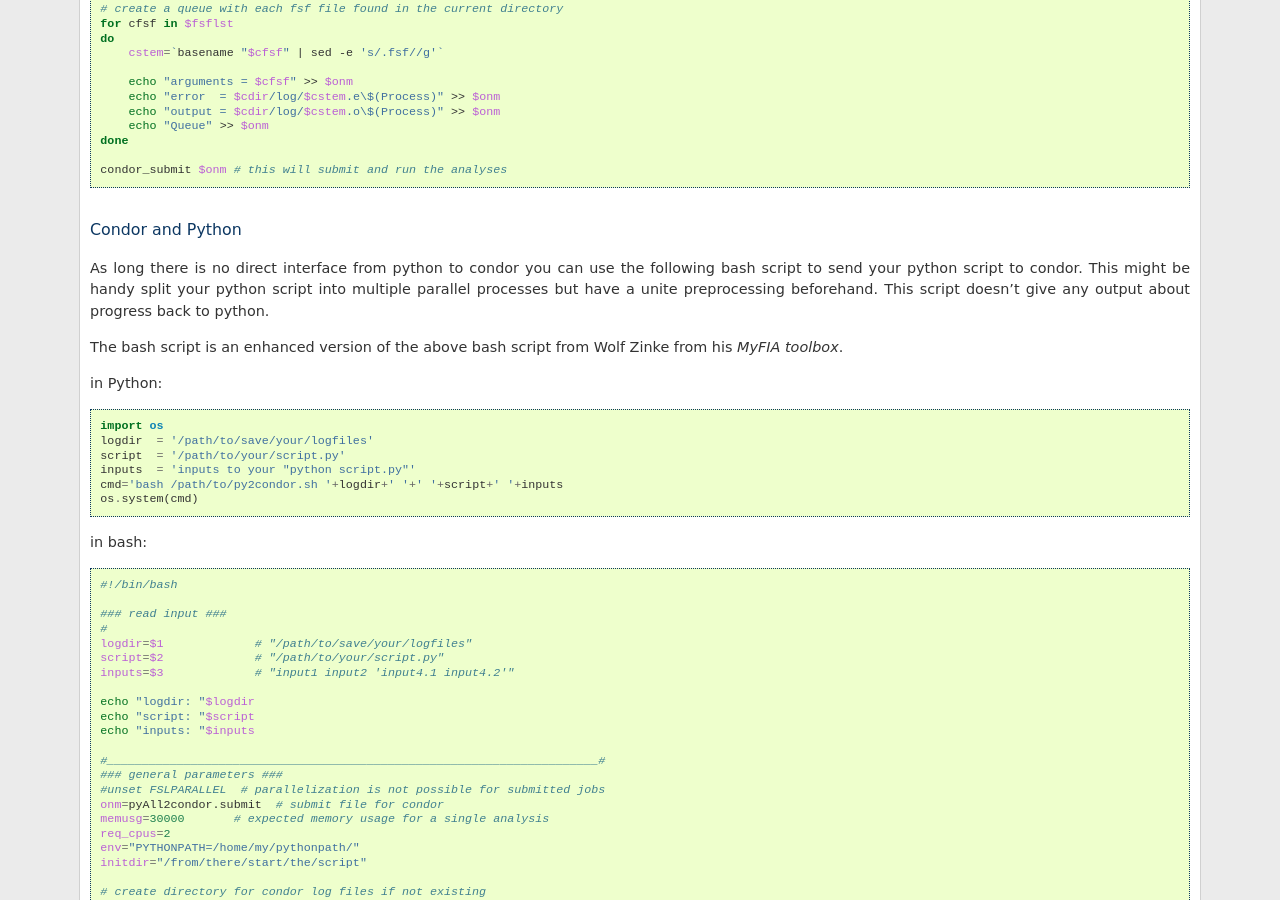
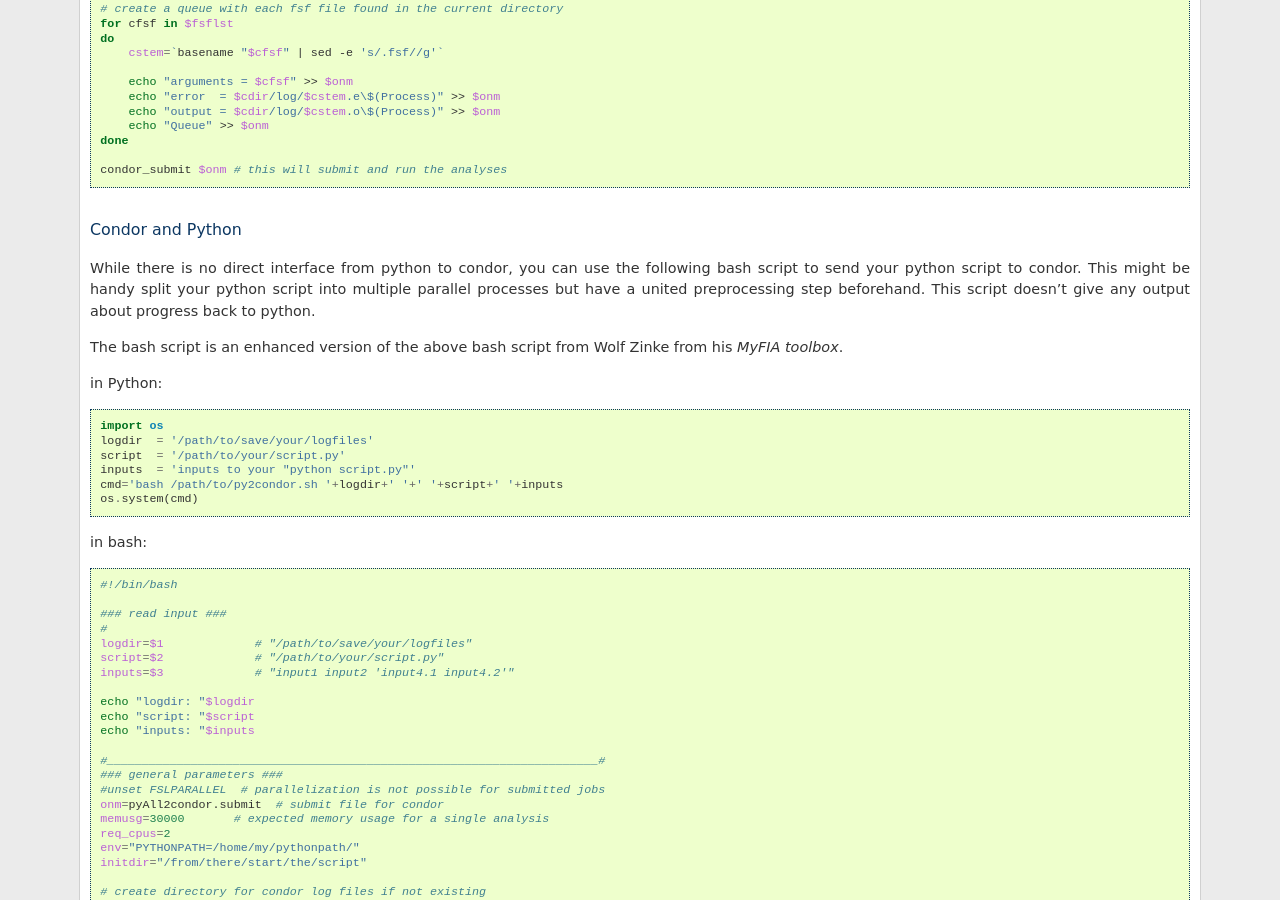
Before and after one commit to psychoinformatics-de/ipsy-docs, a Sphinx documentation site: the page built from source/userdoc/condor.rst, in a window 1280 px wide and 900 px high, scrolled down 1548 px. Built offline with Sphinx 7.4.7, drawn with Linux system fonts in a browser that asks for light colours; formulas are drawn with MathJax 3; some of the changed text lies outside the part shown.

Commit message:
Line-break fixes. Small changes

```diff
--- a/source/userdoc/condor.rst
+++ b/source/userdoc/condor.rst
@@ -53,25 +53,28 @@
 
 condor_qsub
 -----------
-The version of Condor running on Medusa has a few features that are not described in
-the Condor manual. One of particular note is ``condor_qsub``. This command (somewhat)
-emulates the ``qsub`` command of the widely used Sun GridEngine. Run ``man condor_qsub``
-in a terminal on Medusa for its documentation.
+The version of Condor running on Medusa has a few features that are not
+described in the Condor manual. One of particular note is ``condor_qsub``. This
+command (somewhat) emulates the ``qsub`` command of the widely used Sun
+GridEngine. Run ``man condor_qsub`` in a terminal on Medusa for its
+documentation.
 
 FSL and Condor
 --------------
-FSL has been modified to directly support Condor -- without the need for a submit
-file. If you want FSL to submit its jobs to the cluster, set the environment variable:
+FSL has been modified to directly support Condor -- without the need for a
+submit file. If you want FSL to submit its jobs to the cluster, set the
+environment variable:
 
   ``FSLPARALLEL=condor``
 
-Note: ``feat`` does not use parallel processing for the first level analysis. Thus, to
-use ``feat`` effectively in Condor, it is best to create a Condor submit file that
-queues each ``feat`` call. The bash script below *creates and submits* such a file. The
-script requires that all ``fsf`` files for each first level analysis are prepared and
-stored in one directory and that this script is executed in that same directory (``cdir``).
-This script is available as executable function ``fsf_submit`` in Wolf Zinke's collection
-of handy bash tools for fMRI analysis (*MyFIA toolbox*) `on github`_.
+Note: ``feat`` does not use parallel processing for the first level analysis.
+Thus, to use ``feat`` effectively in Condor, it is best to create a Condor
+submit file that queues each ``feat`` call. The bash script below *creates and
+submits* such a file. The script requires that all ``fsf`` files for each first
+level analysis are prepared and stored in one directory and that this script is
+executed in that same directory (``cdir``). This script is available as
+executable function ``fsf_submit`` in Wolf Zinke's collection of handy bash
+tools for fMRI analysis (*MyFIA toolbox*) `on github`_.
 
 .. _on github: https://github.com/wzinke/myfia.git
 
@@ -116,11 +119,11 @@
 
 Condor and Python
 -----------------
-As long there is no direct interface from python to condor you can use the following
-bash script to send your python script to condor. This might be handy split your
-python script into multiple parallel processes but have a unite preprocessing
-beforehand.
-This script doesn't give any output about progress back to python.
+While there is no direct interface from python to condor, you can use the
+following bash script to send your python script to condor. This might be handy
+split your python script into multiple parallel processes but have a united
+preprocessing step beforehand. This script doesn't give any output about
+progress back to python.
 
 The bash script is an enhanced version of the above bash script from Wolf Zinke
 from his *MyFIA toolbox*.
```
Also changed, not shown: other parts of source/userdoc/condor.rst (+2 -2 lines).
